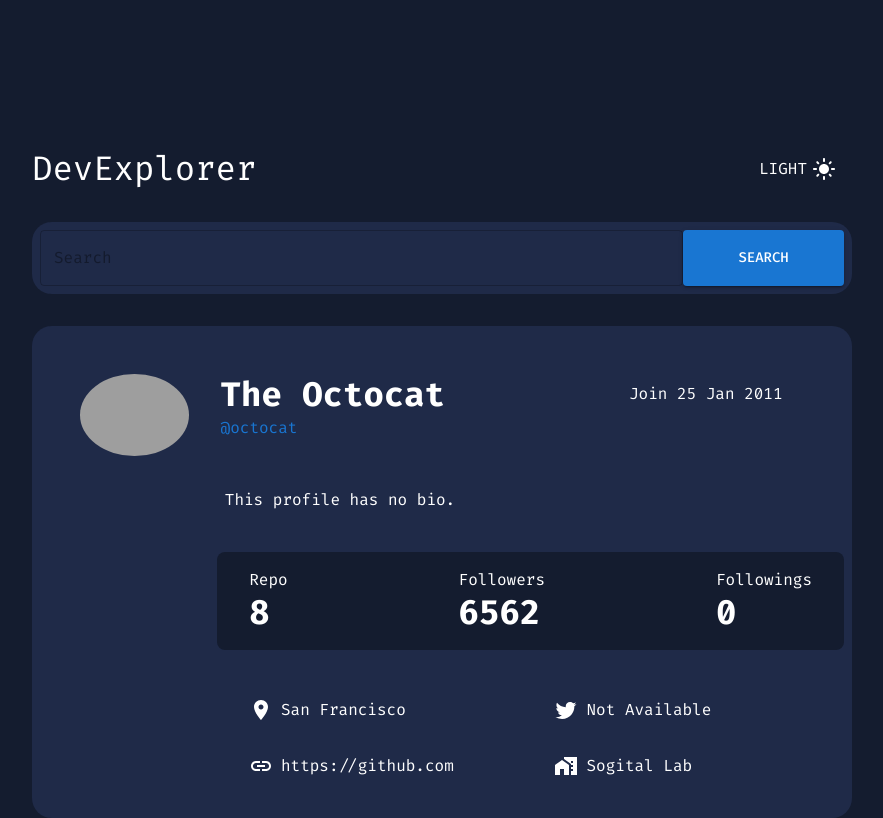
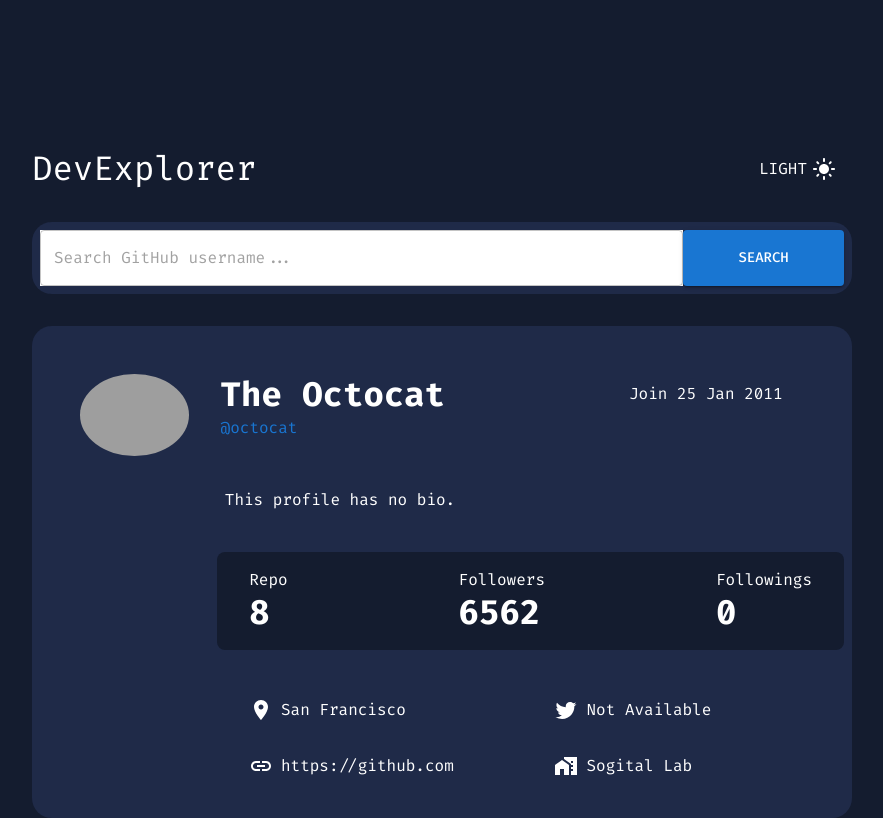
Before and after one commit to boakaidorborkamara/dev_explorer, a React (Create React App) app: page / in a window 1280 px wide. Shown: the whole page, without its empty margins (206-1089 px from the left). Built offline with nearby package versions, Linux system fonts and the light colour scheme; grey boxes are pictures that could not be loaded; a web font is replaced by a local one.

Commit message:
Add background color to search input

```diff
--- a/src/component/searchBar/SearchBar.js
+++ b/src/component/searchBar/SearchBar.js
@@ -15,7 +15,10 @@ function SearchArea() {
         borderRadius: 5,
       }}
     >
-      <TextField placeholder="Search" sx={{ color: "white", width: "80%" }} />
+      <TextField
+        placeholder="Search GitHub username..."
+        sx={{ bgcolor: "white", width: "80%" }}
+      />
 
       <Button variant="contained" item sx={{ width: "20%", py: 2 }}>
         Search
```
